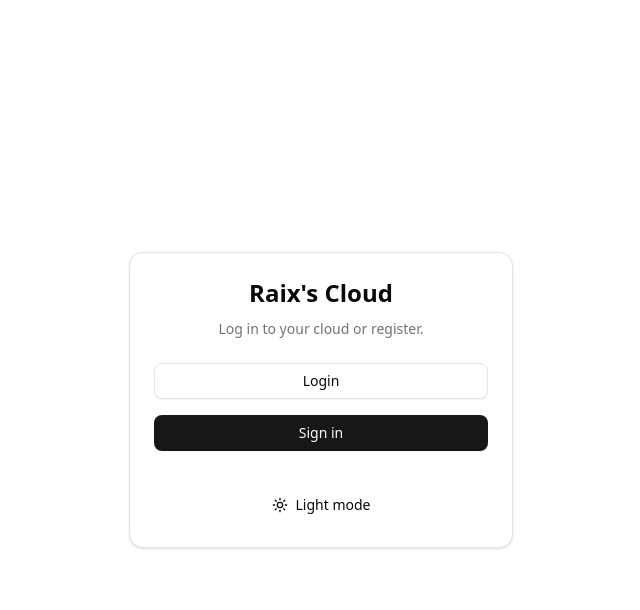
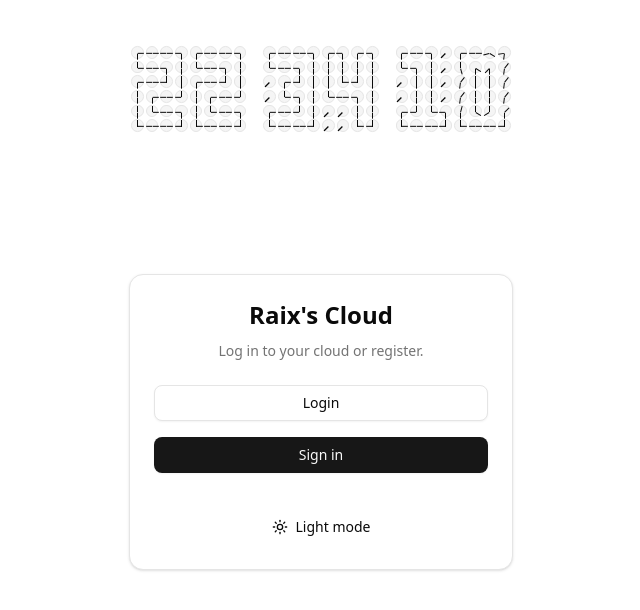
Before and after one commit to rraix0/Cloud, a Vue app in the folder frontend/: page / in a window 1280 px wide. Shown: the top 610 px of the page, without its empty margins (319-959 px from the left). Built offline with nearby package versions, Linux system fonts and the light colour scheme.

Commit message:
add useless clock

```diff
--- a/frontend/package.json
+++ b/frontend/package.json
@@ -47,6 +47,7 @@
     "jsdom": "^26.1.0",
     "npm-run-all2": "^8.0.4",
     "prettier": "3.6.2",
+    "sass-embedded": "^1.93.3",
     "typescript": "~5.8.0",
     "vite": "^7.0.6",
     "vite-plugin-vue-devtools": "^8.0.0",
--- /dev/null
+++ b/frontend/src/components/ClockComponent/ClockComponent.vue
@@ -0,0 +1,52 @@
+<script setup lang="ts">
+import NumberComponent from '@/components/ClockComponent/NumberComponent.vue'
+import { ref } from 'vue'
+import './style.scss';
+
+const hours = ref(0)
+const minutes = ref(0)
+const seconds = ref(0)
+
+function myFunction() {
+  const date = new Date()
+  hours.value = date.getHours()
+  minutes.value = date.getMinutes()
+  seconds.value = date.getSeconds()
+}
+
+const intervalId = setInterval(myFunction, 1000)
+
+</script>
+
+<template>
+  <div class="clock">
+    <div class="part">
+        <NumberComponent :value="Math.floor(hours / 10)"></NumberComponent>
+        <NumberComponent :value="hours % 10"></NumberComponent>
+    </div>
+    <div class="part">
+        <NumberComponent :value="Math.floor(minutes / 10)"></NumberComponent>
+        <NumberComponent :value="minutes % 10"></NumberComponent>
+    </div>
+      <div class="part">
+        <NumberComponent :value="Math.floor(seconds / 10)"></NumberComponent>
+        <NumberComponent :value="seconds % 10"></NumberComponent>
+      </div>
+  </div>
+</template>
+
+<style lang="scss" scoped>
+  .clock {
+    width: min-content;
+    background-color: var(--component-background-color);
+    display: flex;
+    gap: var(--digit-spacing);
+    padding: var(--component-padding);
+    margin: var(--component-margin);
+    border-radius: var(--component-border-radius);
+    border: var(--component-border);
+  }
+  .part {
+    display: flex;
+  }
+</style>
--- /dev/null
+++ b/frontend/src/components/ClockComponent/NumberComponent.vue
@@ -0,0 +1,28 @@
+<script setup lang="ts">
+import SmallComponent from '@/components/ClockComponent/SmallComponent.vue'
+import { ref } from 'vue'
+import { patterns } from './num_pattern.ts'
+const props = defineProps(['value'])
+import './style.scss';
+
+const cols = ref(4);
+const rows = ref(6);
+
+</script>
+
+<template>
+  <div class="number-component">
+    <div class="number" v-for="x in rows">
+      <div class="row" v-for="y in cols">
+        <SmallComponent :mode="patterns?.[props.value]?.[x-1]?.[y-1] ?? '/'"></SmallComponent>
+      </div>
+    </div>
+  </div>
+</template>
+
+<style lang="scss" scoped>
+.number{
+  display: flex;
+  flex-direction: row;
+}
+</style>
--- /dev/null
+++ b/frontend/src/components/ClockComponent/SmallComponent.vue
@@ -0,0 +1,75 @@
+<script setup lang="ts">
+import { ref, watch } from 'vue'
+import './style.scss';
+
+const props = defineProps(['mode'])
+const arrow1 = ref(225)
+const arrow2 = ref(225)
+
+function updateArrows(mode: string) {
+  switch (props.mode) {
+    case '━':
+      arrow1.value = 90
+      arrow2.value = 270
+      break
+    case '┏':
+      arrow1.value = 90
+      arrow2.value = 180
+      break
+    case '┓':
+      arrow1.value = 270
+      arrow2.value = 180
+      break
+    case '┗':
+      arrow1.value = 0
+      arrow2.value = 90
+      break
+    case '┛':
+      arrow1.value = 0
+      arrow2.value = 270
+      break
+    case '┃':
+      arrow1.value = 0
+      arrow2.value = 180
+      break
+    case '/':
+      arrow1.value = 225
+      arrow2.value = 225
+  }
+}
+
+updateArrows(props.mode)
+
+watch(
+  () => props.mode,
+  (newMode) => updateArrows(newMode),
+)
+</script>
+
+<template>
+  <div class="small_clock">
+    <div class="arrow" :style="{ rotate: arrow1 + 'deg' }"></div>
+    <div class="arrow" :style="{ rotate: arrow2 + 'deg' }"></div>
+  </div>
+</template>
+
+<style scoped>
+.small_clock {
+  aspect-ratio: 1/1;
+  height: calc(var(--component-height)/6 - var(--small-clock-margin)*2 - var(--small-clock-border-width)*2);
+  background-color: var(--small-clock-background-color);
+  display: flex;
+  justify-content: center;
+  border-radius: 50%;
+  margin: var(--small-clock-margin);
+  border: var(--small-clock-border-width) solid var(--small-clock-border-color);
+}
+.arrow {
+  width: var(--arrow-width);
+  height: calc((var(--component-height)/6 - var(--small-clock-margin)*2 - var(--small-clock-border-width)*2) /2);
+  background-color: var(--arrow-background-color);
+  transition: var(--animation-time);
+  position: absolute;
+  transform-origin: bottom center;
+}
+</style>
--- /dev/null
+++ b/frontend/src/components/ClockComponent/num_pattern.ts
@@ -0,0 +1,84 @@
+let patterns = [
+  [
+    ['┏', '━', '━', '┓'],
+    ['┃', '┏', '┓', '┃'],
+    ['┃', '┃', '┃', '┃'],
+    ['┃', '┃', '┃', '┃'],
+    ['┃', '┗', '┛', '┃'],
+    ['┗', '━', '━', '┛'],
+  ],
+  [
+    ['┏', '━', '┓', '/'],
+    ['┗', '┓', '┃', '/'],
+    ['/', '┃', '┃', '/'],
+    ['/', '┃', '┃', '/'],
+    ['┏', '┛', '┗', '┓'],
+    ['┗', '━', '━', '┛'],
+  ],
+  [
+    ['┏', '━', '━', '┓'],
+    ['┗', '━', '┓', '┃'],
+    ['┏', '━', '┛', '┃'],
+    ['┃', '┏', '━', '┛'],
+    ['┃', '┗', '━', '┓'],
+    ['┗', '━', '━', '┛'],
+  ],
+  [
+    ['┏', '━', '━', '┓'],
+    ['┗', '━', '┓', '┃'],
+    ['/', '┏', '┛', '┃'],
+    ['/', '┗', '┓', '┃'],
+    ['┏', '━', '┛', '┃'],
+    ['┗', '━', '━', '┛'],
+  ],
+  [
+    ['┏', '┓', '┏', '┓'],
+    ['┃', '┃', '┃', '┃'],
+    ['┃', '┗', '┛', '┃'],
+    ['┗', '━', '┓', '┃'],
+    ['/', '/', '┃', '┃'],
+    ['/', '/', '┗', '┛'],
+  ],
+  [
+    ['┏', '━', '━', '┓'],
+    ['┃', '┏', '━', '┛'],
+    ['┃', '┗', '━', '┓'],
+    ['┗', '━', '┓', '┃'],
+    ['┏', '━', '┛', '┃'],
+    ['┗', '━', '━', '┛'],
+  ],
+  [
+    ['┏', '━', '━', '┓'],
+    ['┃', '┏', '━', '┛'],
+    ['┃', '┗', '━', '┓'],
+    ['┃', '┏', '┓', '┃'],
+    ['┃', '┗', '┛', '┃'],
+    ['┗', '━', '━', '┛'],
+  ],
+  [
+    ['┏', '━', '━', '┓'],
+    ['┗', '━', '┓', '┃'],
+    ['/', '/', '┃', '┃'],
+    ['/', '/', '┃', '┃'],
+    ['/', '/', '┃', '┃'],
+    ['/', '/', '┗', '┛'],
+  ],
+  [
+    ['┏', '━', '━', '┓'],
+    ['┃', '┏', '┓', '┃'],
+    ['┃', '┗', '┛', '┃'],
+    ['┃', '┏', '┓', '┃'],
+    ['┃', '┗', '┛', '┃'],
+    ['┗', '━', '━', '┛'],
+  ],
+  [
+    ['┏', '━', '━', '┓'],
+    ['┃', '┏', '┓', '┃'],
+    ['┃', '┗', '┛', '┃'],
+    ['┗', '━', '┓', '┃'],
+    ['┏', '━', '┛', '┃'],
+    ['┗', '━', '━', '┛'],
+  ],
+]
+
+export { patterns }
--- /dev/null
+++ b/frontend/src/components/ClockComponent/style.scss
@@ -0,0 +1,16 @@
+:root{
+  --component-height: 100px;
+  --component-padding: 5px;
+  --component-margin: 0;
+  --component-background-color: var(--background);
+  --component-border-radius: 10px;
+  --component-border: none;
+  --digit-spacing: 15px;
+  --small-clock-background-color: var(--secondary);
+  --small-clock-margin: 1px;
+  --small-clock-border-width: 1px;
+  --small-clock-border-color: var(--border);
+  --arrow-width: 1px;
+  --arrow-background-color: var(--foreground);
+  --animation-time: 0.7s;
+}
--- a/frontend/src/views/welcome/welcomeView.vue
+++ b/frontend/src/views/welcome/welcomeView.vue
@@ -5,11 +5,17 @@ import { Button } from '@/components/ui/button'
 import { Card, CardContent, CardDescription, CardHeader, CardTitle } from '@/components/ui/card'
 import { useDarkModeStore } from '@/stores/darkModeStorage.ts'
 import { Sun, Moon } from 'lucide-vue-next'
+import ClockComponent from '@/components/ClockComponent/ClockComponent.vue'
 
 </script>
 
 <template>
-  <div class="flex h-screen items-center justify-center bg-background p-4">
+  <div class="min-h-screen overflow-auto max-h-screen">
+    <div class="flex justify-center mt-10 h-min">
+      <ClockComponent />
+    </div>
+
+    <div class="flex flex-col items-center justify-center mt-[15vh]  p-4">
       <Card class="w-full max-w-sm">
         <CardHeader class="space-y-1 text-center">
           <CardTitle class="text-2xl font-bold">Raix's Cloud</CardTitle>
@@ -34,4 +40,6 @@ import { Sun, Moon } from 'lucide-vue-next'
         </CardContent>
       </Card>
     </div>
+  </div>
+
 </template>
```
Also changed, not shown: 1 other file (tests, documents, lock files or other folders). Lines whose indentation alone changed are shown as unchanged.
